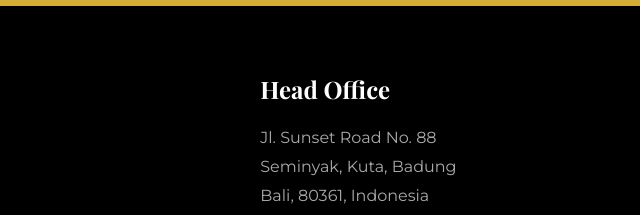
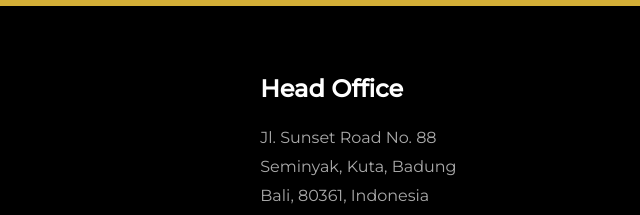
Before and after one commit to ynnadr/wresni1, a plain HTML site: page index.html in a window 1280 px wide. Shown: the part 2815-3030 px from the top of the page, 640-1280 px from the left. Drawn offline with nearby package versions, Linux system fonts and the light colour scheme.

Commit message:
Update style.css

```diff
--- a/style.css
+++ b/style.css
@@ -40,11 +40,18 @@ main section:nth-of-type(even){background-color:var(--dark-blue);color:var(--fon
 .client-name{font-weight:700;font-family:'Montserrat',sans-serif}.testimonial-nav-btn{position:absolute;top:50%;transform:translateY(-50%);background-color:rgba(255,255,255,.2);border:1px solid var(--header-font-color);color:var(--header-font-color);border-radius:50%;width:45px;height:45px;font-size:1.2rem;cursor:pointer;transition:background-color .3s}
 .testimonial-nav-btn:hover{background-color:rgba(255,255,255,.4)}.testimonial-nav-btn.prev{left:0}.testimonial-nav-btn.next{right:0}.testimonial-nav-btn:disabled{opacity:.3;cursor:not-allowed}
 
-/* ------------------- GAYA BARU FOOTER ------------------- */
+/* ------------------- GAYA FOOTER ------------------- */
 .footer-section { background-color: #000; color: #aaa; padding: 4rem 1rem; }
 .footer-content { display: flex; flex-direction: column; gap: 3rem; text-align: center; max-width: 1100px; margin: 0 auto; }
 .footer-left .footer-contact-link { font-size: 1.5rem; font-weight: bold; color: #fff; display: inline-block; margin-bottom: 1rem; border-bottom: 2px solid var(--gold-color); padding-bottom: 0.5rem; }
-.footer-right h4 { font-family: 'Playfair Display', serif; color: #fff; font-size: 1.5rem; margin-bottom: 1rem; }
+.footer-right h4 {
+    /* PERUBAHAN FONT: Hapus font spesifik & samakan dengan Contact Us */
+    /* font-family: 'Playfair Display', serif; <-- Dihapus */
+    font-weight: bold; /* Samakan ketebalan */
+    color: #fff;
+    font-size: 1.5rem;
+    margin-bottom: 1rem;
+}
 .footer-right p { margin-bottom: 0.5rem; line-height: 1.8; }
 .footer-right a { color: #fff; }
 .footer-right a:hover { text-decoration: underline; color: var(--gold-color); }
@@ -73,8 +80,6 @@ main section:nth-of-type(even){background-color:var(--dark-blue);color:var(--fon
     .dropdown-nested{top:-.5rem;left:100%;border-radius:0 4px 4px 4px}.has-dropdown:hover>.dropdown{display:block;opacity:1;transform:translateY(0);pointer-events:auto}
     .services-grid{grid-template-columns:repeat(5, 1fr)}
     .testimonial-quote{font-size:1.8rem}
-
-    /* GAYA FOOTER DESKTOP */
     .footer-content { flex-direction: row; justify-content: space-between; align-items: flex-start; text-align: left; }
-    .footer-social-icons { justify-content: flex-start; } /* Ratakan ikon ke kiri di desktop */
+    .footer-social-icons { justify-content: flex-start; }
 }
```
